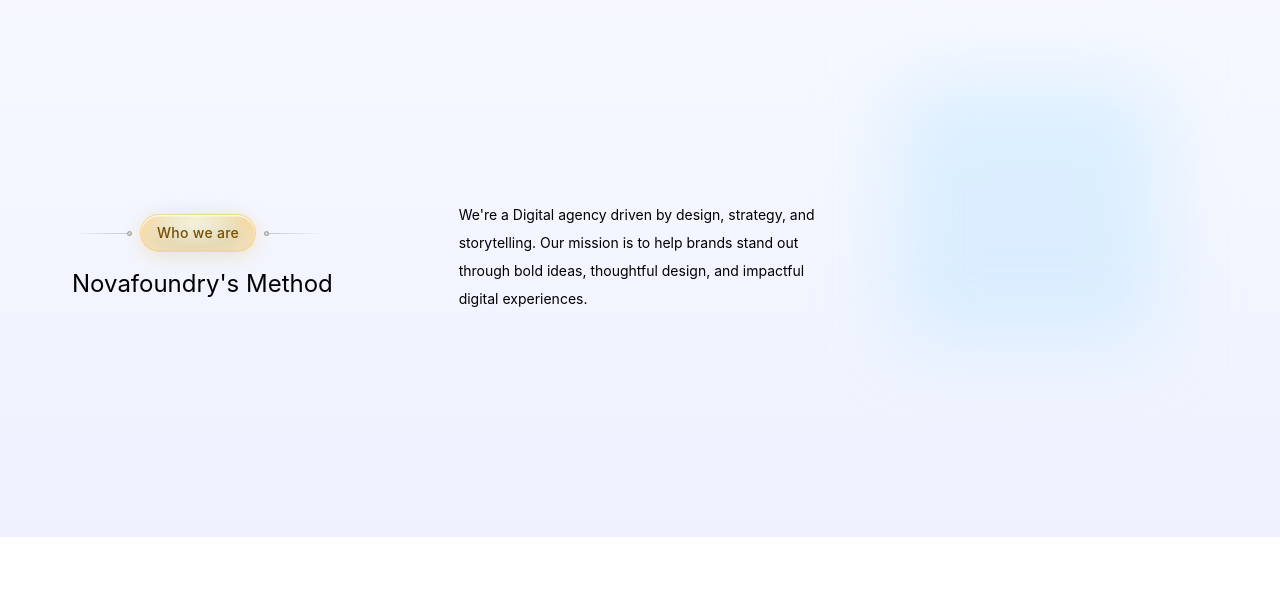
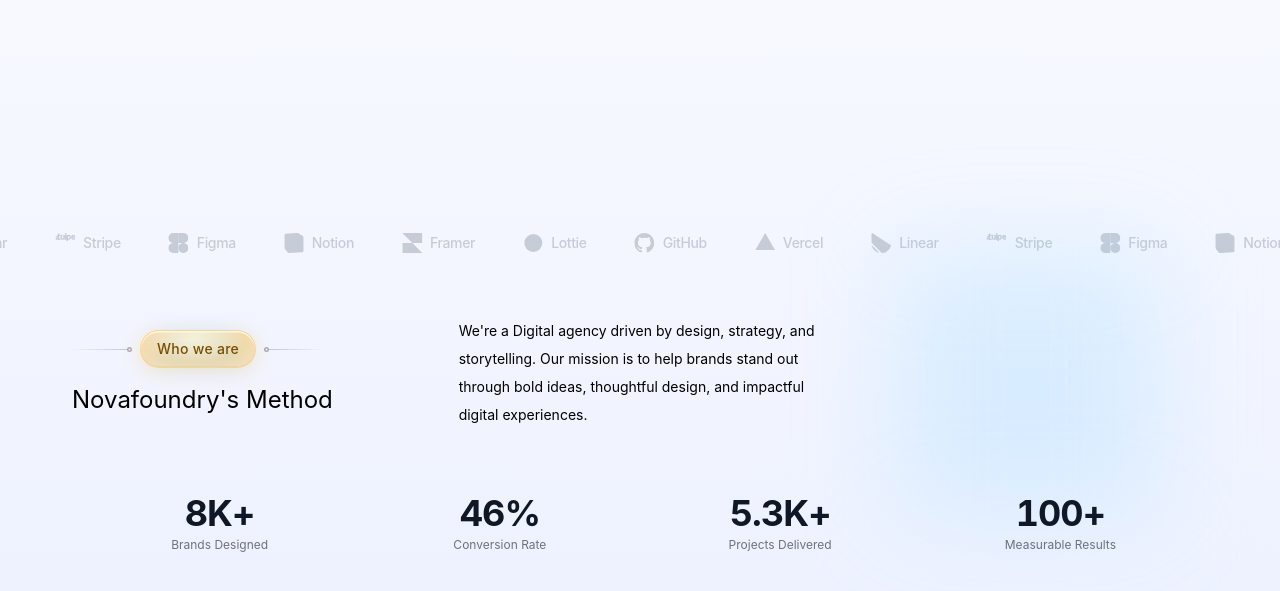
Before and after one commit to NovaFoundry-Technologies/novafoundry, a React (Vite) app: page / in a window 1280 px wide. Shown: the part 1415-2006 px from the top of the page. Before the commit the page ends 1952 px from the top, so only its background shows below. Built offline with nearby package versions, Linux system fonts and the light colour scheme.

Commit message:
project method sketch

```diff
--- a/src/App.tsx
+++ b/src/App.tsx
@@ -12,6 +12,7 @@ import {
   Speech,
 } from "./sections/Features";
 import Navbar from "./components/layout/Navbar";
+import TrustedPartners from "./sections/Features/TrustedPartners";
 
 const SITE_URL = "https://novafoundry.org";
 
@@ -27,7 +28,7 @@ function App() {
           url={SITE_URL}
         />
 
-        <main className="mx-auto flex min-h-screen w-full max-w-6xl flex-col px-6 py-16 text-slate-900 md:px-10">
+        <main className="mx-auto flex min-h-screen w-full max-w-6xl flex-col px-6 pt-16 pb-2 text-slate-900 md:px-10">
           <Navbar />
           {/* <p className="mb-4 inline-block w-fit rounded-full border border-indigo-200 bg-indigo-50 px-3 py-1 text-sm font-medium text-indigo-700">
             React + TypeScript + Tailwind + SEO-ready
@@ -41,6 +42,8 @@ function App() {
             visibility best practices.
           </p> */}
         </main>
+
+        <TrustedPartners />
 
         <ExpertServices />
         <ProjectStrategy />
--- /dev/null
+++ b/src/components/animations/marque.tsx
@@ -0,0 +1,88 @@
+import React from "react";
+
+const logos = [
+  {
+    name: "Vercel",
+    svg: `<svg viewBox="0 0 76 65" fill="currentColor"><path d="M37.5274 0L75.0548 65H0L37.5274 0Z"/></svg>`,
+  },
+  {
+    name: "Linear",
+    svg: `<svg viewBox="0 0 100 100" fill="currentColor"><path d="M1.22541 61.5228c-.2225-.9485.90748-1.5459 1.59638-.857L38.4771 97.179c.6889.6889.0915 1.8189-.857 1.5964C20.0515 94.5522 5.44779 79.9485 1.22541 61.5228ZM.00189135 46.8891c-.01764375.2833.08887 .5599.28957.7606L52.3503 99.7085c.2007.2007.4773.3073.7606.2957C74.007 99.2227 92.0046 83.5739 98.3855 62.7466c.1665-.5466-.0441-1.1344-.5213-1.4578L6.08529 1.74049c-.47714-.32338-1.06495-.31237-1.5213.02667C3.30015 2.78788 2.07395 4.00599 .9439 5.30156 .348171 5.98983-.0028 6.87693 .00189135 7.77803V46.8891ZM12.5084 3.96694c-.4147-.23068-.9543-.1652-1.2944.1892l-7.4051 7.5129c-.3401.3544-.3728.9067-.0771 1.2966l65.5845 86.0513c.3448.4525 1.0044.4908 1.3992.0815l7.4143-7.5219c.3948-.4007.3841-1.0544-.0237-1.4411L12.5084 3.96694Z"/></svg>`,
+  },
+  {
+    name: "Stripe",
+    svg: `<svg viewBox="0 0 60 25" fill="currentColor"><path d="M59.64 14.28h-8.06c.19 1.93 1.6 2.55 3.2 2.55 1.64 0 2.96-.37 4.05-.95v3.32a8.33 8.33 0 0 1-4.56 1.1c-4.01 0-6.83-2.5-6.83-7.48 0-4.19 2.39-7.52 6.3-7.52 3.92 0 5.96 3.28 5.96 7.5 0 .4-.04 1.26-.06 1.48zm-5.92-5.62c-1.03 0-2.17.73-2.17 2.58h4.25c0-1.85-1.07-2.58-2.08-2.58zM40.95 20.3c-1.44 0-2.32-.6-2.9-1.04l-.02 4.63-4.44.94V5.2h3.94l.18 1.06c.55-.71 1.83-1.38 3.29-1.38 3.34 0 5.55 2.87 5.55 7.26 0 5.44-2.86 8.16-5.6 8.16zm-.94-11.64c-.83 0-1.84.53-1.84 1.44v5.36c0 .89.99 1.44 1.84 1.44 1.48 0 2.3-1.64 2.3-4.12 0-2.5-.82-4.12-2.3-4.12zM28.9 5.2h4.44v14.88H28.9V5.2zm0-4.88l4.44-.94v3.6l-4.44.94V.32zM23.76 20.08l-.18-1c-.58.85-1.85 1.22-3 1.22-3.57 0-4.7-2.55-4.7-5.07V5.2h4.44v9.56c0 1.4.56 2.14 1.74 2.14.98 0 1.7-.68 1.7-2V5.2h4.44v14.88h-4.44zm-12-4.4c0 1.48.7 2.2 2.1 2.2.58 0 1.12-.1 1.6-.28v3.3c-.56.2-1.5.4-2.68.4-3.22 0-5.46-1.7-5.46-5.34V8.56H5.58V5.2h1.74V2.02L11.76.94V5.2h3.46v3.36h-3.46v7.12zM0 17.6c0-1.7 1.3-2.46 3.3-2.46.86 0 1.9.12 2.72.34v-.96c0-1.2-.64-1.74-2.04-1.74-1.14 0-2.22.32-3.16.74V10.2A10.7 10.7 0 0 1 4.96 9.3c3.4 0 5.66 1.7 5.66 5.38v5.4H6.96l-.24-1.08c-.78.84-1.9 1.3-3.4 1.3C1.28 20.3 0 18.98 0 17.6z"/></svg>`,
+  },
+  {
+    name: "Figma",
+    svg: `<svg viewBox="0 0 38 57" fill="currentColor"><path d="M19 28.5a9.5 9.5 0 1 1 19 0 9.5 9.5 0 0 1-19 0z"/><path d="M0 47.5A9.5 9.5 0 0 1 9.5 38H19v9.5a9.5 9.5 0 0 1-19 0z"/><path d="M19 0v19h9.5a9.5 9.5 0 0 0 0-19H19z"/><path d="M0 9.5A9.5 9.5 0 0 0 9.5 19H19V0H9.5A9.5 9.5 0 0 0 0 9.5z"/><path d="M0 28.5A9.5 9.5 0 0 0 9.5 38H19V19H9.5A9.5 9.5 0 0 0 0 28.5z"/></svg>`,
+  },
+  {
+    name: "Notion",
+    svg: `<svg viewBox="0 0 100 100" fill="currentColor"><path d="M6.017 4.313l55.333-4.087c6.797-.583 8.543-.19 12.817 2.917l17.663 12.443c2.913 2.14 3.883 2.723 3.883 5.053v68.243c0 4.277-1.553 6.807-6.99 7.193L24.467 99.967c-4.08.193-6.023-.39-8.16-3.113L3.153 79.853C.807 76.7 0 74.173 0 71.053V10.833c0-3.497 1.553-6.413 6.017-6.52z"/></svg>`,
+  },
+  {
+    name: "Framer",
+    svg: `<svg viewBox="0 0 14 21" fill="currentColor"><path d="M0 0h14v7H7zm0 7h7l7 7H7v7l-7-7z"/></svg>`,
+  },
+  {
+    name: "Lottie",
+    svg: `<svg viewBox="0 0 100 100" fill="currentColor"><circle cx="50" cy="50" r="45"/></svg>`,
+  },
+  {
+    name: "GitHub",
+    svg: `<svg viewBox="0 0 98 96" fill="currentColor"><path d="M48.854 0C21.839 0 0 22 0 49.217c0 21.756 13.993 40.172 33.405 46.69 2.427.49 3.316-1.059 3.316-2.362 0-1.141-.08-5.052-.08-9.127-13.59 2.934-16.42-5.867-16.42-5.867-2.184-5.704-5.42-7.17-5.42-7.17-4.448-3.015.324-3.015.324-3.015 4.934.326 7.523 5.052 7.523 5.052 4.367 7.496 11.404 5.378 14.235 4.074.404-3.178 1.699-5.378 3.074-6.6-10.839-1.141-22.243-5.378-22.243-24.283 0-5.378 1.94-9.778 5.014-13.2-.485-1.222-2.184-6.275.486-13.038 0 0 4.125-1.304 13.426 5.052a46.97 46.97 0 0 1 12.214-1.63c4.125 0 8.33.571 12.213 1.63 9.302-6.356 13.427-5.052 13.427-5.052 2.67 6.763.97 11.816.485 13.038 3.155 3.422 5.015 7.822 5.015 13.2 0 18.905-11.404 23.06-22.324 24.283 1.78 1.548 3.316 4.481 3.316 9.126 0 6.6-.08 11.897-.08 13.526 0 1.304.89 2.853 3.316 2.364 19.412-6.52 33.405-24.935 33.405-46.691C97.707 22 75.788 0 48.854 0z"/></svg>`,
+  },
+];
+
+const MarqueeTrack = ({ reverse = false }: { reverse?: boolean }) => (
+  <div className="flex overflow-hidden">
+    <div
+      className="flex gap-12 items-center"
+      style={{
+        animation: `marquee${reverse ? "-reverse" : ""} 30s linear infinite`,
+        whiteSpace: "nowrap",
+      }}
+    >
+      {[...logos, ...logos].map((logo, i) => (
+        <div
+          key={i}
+          className="flex items-center gap-2 text-gray-400 hover:text-gray-700 transition-colors duration-200 shrink-0"
+          style={{ opacity: 0.5 }}
+        >
+          <span
+            className="w-5 h-5"
+            dangerouslySetInnerHTML={{ __html: logo.svg }}
+          />
+          <span className="text-sm font-medium tracking-tight">
+            {logo.name}
+          </span>
+        </div>
+      ))}
+    </div>
+  </div>
+);
+
+const LogoMarquee = () => {
+  return (
+    <section className="w-full py-12 overflow-hidden">
+      <style>{`
+        @keyframes marquee {
+          from { transform: translateX(0); }
+          to { transform: translateX(-50%); }
+        }
+        @keyframes marquee-reverse {
+          from { transform: translateX(-50%); }
+          to { transform: translateX(0); }
+        }
+      `}</style>
+
+      <div className="flex flex-col gap-6">
+        <MarqueeTrack />
+        {/* <MarqueeTrack reverse /> */}
+      </div>
+    </section>
+  );
+};
+
+export default LogoMarquee;
--- a/src/sections/Features/ProjectMethod.tsx
+++ b/src/sections/Features/ProjectMethod.tsx
@@ -1,10 +1,88 @@
-import React from "react";
+import React, { useEffect, useRef, useState } from "react";
 import SectionBadge from "../../components/ui/SectionBadge";
 
+interface Stat {
+  value: string;
+  number: number;
+  suffix: string;
+  label: string;
+}
+
+const stats: Stat[] = [
+  { value: "8K+", number: 8, suffix: "K+", label: "Brands Designed" },
+  { value: "46%", number: 46, suffix: "%", label: "Conversion Rate" },
+  { value: "5.3K+", number: 5.3, suffix: "K+", label: "Projects Delivered" },
+  { value: "100+", number: 100, suffix: "+", label: "Measurable Results" },
+];
+
+const useCountUp = (target: number, duration = 1800, started: boolean) => {
+  const [count, setCount] = useState(0);
+
+  useEffect(() => {
+    if (!started) return;
+    let startTime: number | null = null;
+    const step = (timestamp: number) => {
+      if (!startTime) startTime = timestamp;
+      const progress = Math.min((timestamp - startTime) / duration, 1);
+      const eased = 1 - Math.pow(1 - progress, 3);
+      setCount(parseFloat((eased * target).toFixed(1)));
+      if (progress < 1) requestAnimationFrame(step);
+    };
+    requestAnimationFrame(step);
+  }, [started, target, duration]);
+
+  return count;
+};
+
+const StatItem: React.FC<{ stat: Stat; started: boolean; index: number }> = ({
+  stat,
+  started,
+  index,
+}) => {
+  const count = useCountUp(stat.number, 1800 + index * 200, started);
+  const display =
+    stat.suffix === "%"
+      ? `${Math.round(count)}%`
+      : stat.suffix === "K+"
+        ? `${count % 1 === 0 ? count.toFixed(0) : count.toFixed(1)}K+`
+        : `${Math.round(count)}+`;
+
+  return (
+    <div className="flex flex-col items-center gap-1 flex-1 min-w-0">
+      <span
+        className="text-3xl sm:text-4xl font-bold tracking-tight text-gray-900"
+        style={{ fontVariantNumeric: "tabular-nums" }}
+      >
+        {started ? display : stat.value}
+      </span>
+      <span className="text-xs text-gray-500 text-center whitespace-nowrap">
+        {stat.label}
+      </span>
+    </div>
+  );
+};
+
+const StatDivider = () => <div className="w-px h-8 shrink-0" />;
+
 const ProjectMethod = () => {
+  const [started, setStarted] = useState(false);
+  const statsRef = useRef<HTMLDivElement>(null);
+
+  useEffect(() => {
+    const observer = new IntersectionObserver(
+      ([entry]) => {
+        if (entry.isIntersecting) setStarted(true);
+      },
+      { threshold: 0.4 },
+    );
+    if (statsRef.current) observer.observe(statsRef.current);
+    return () => observer.disconnect();
+  }, []);
+
   return (
-    <section className="w-full max-w-6xl h-[40vh] mx-auto my-4 px-2">
-      <div className="grid grid-cols-1 sm:grid-cols-2 lg:grid-cols-3 items-center gap-6">
+    <section className="w-full max-w-6xl mx-auto my-4 px-2">
+      {/* Grid */}
+      <div className="grid grid-cols-1 sm:grid-cols-2 lg:grid-cols-3 items-center gap-6 mb-10">
         <div className="flex flex-col space-y-4">
           <SectionBadge label="Who we are" />
           <h1 className="text-2xl">Novafoundry's Method</h1>
@@ -24,13 +102,31 @@ const ProjectMethod = () => {
             style={{
               width: "260px",
               height: "260px",
-              top: "10%",
+              top: "60%",
               left: "50%",
               transform: "translate(-50%, -50%)",
               background: "#8CD5FE3D",
-              filter: "blur(40px)",
+              filter: "blur(50px)",
             }}
           />
+        </div>
+      </div>
+
+      <div
+        ref={statsRef}
+        className="relative w-full rounded-2xl px-6 py-6 overflow-hidden"
+      >
+        <div className="absolute inset-0 rounded-2xl" />
+
+        <div className="absolute top-0 left-6 right-6 h-px" />
+
+        <div className="relative flex items-center justify-between gap-4">
+          {stats.map((stat, i) => (
+            <React.Fragment key={stat.label}>
+              <StatItem stat={stat} started={started} index={i} />
+              {i < stats.length - 1 && <StatDivider />}
+            </React.Fragment>
+          ))}
         </div>
       </div>
     </section>
--- /dev/null
+++ b/src/sections/Features/TrustedPartners.tsx
@@ -0,0 +1,12 @@
+import React from "react";
+import LogoMarquee from "../../components/animations/marque";
+
+const TrustedPartners = () => {
+  return (
+    <div className="w-full max-w-7xl mx-auto">
+      <LogoMarquee />
+    </div>
+  );
+};
+
+export default TrustedPartners;
```
